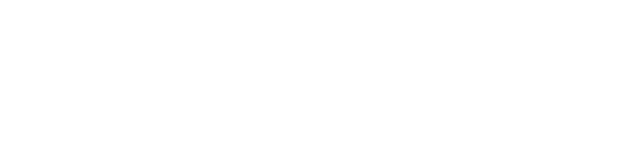
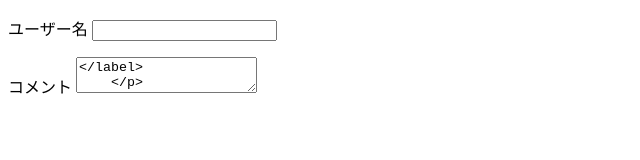
Before and after one commit to keikun1215/cmt, a plain HTML site: page index.html in a window 1280 px wide. Shown: the whole page, without its empty margins (0-640 px from the left). Drawn offline with Linux system fonts and the light colour scheme.

Commit message:
Update index.html

```diff
--- a/index.html
+++ b/index.html
@@ -7,5 +7,16 @@
   <body>
     <div id="comments">
     </div>
+    <form  method="post" action="">
+    <p>
+      <label>ユーザー名 <input type="name" name="name"></label>
+    </p>
+    <p>
+      <label>コメント <textarea name="main"></label>
+    </p>
+    <p>
+      <input type="submit" value="送信">
+    </p>
+    </form>
   </body>
 </html>
```
